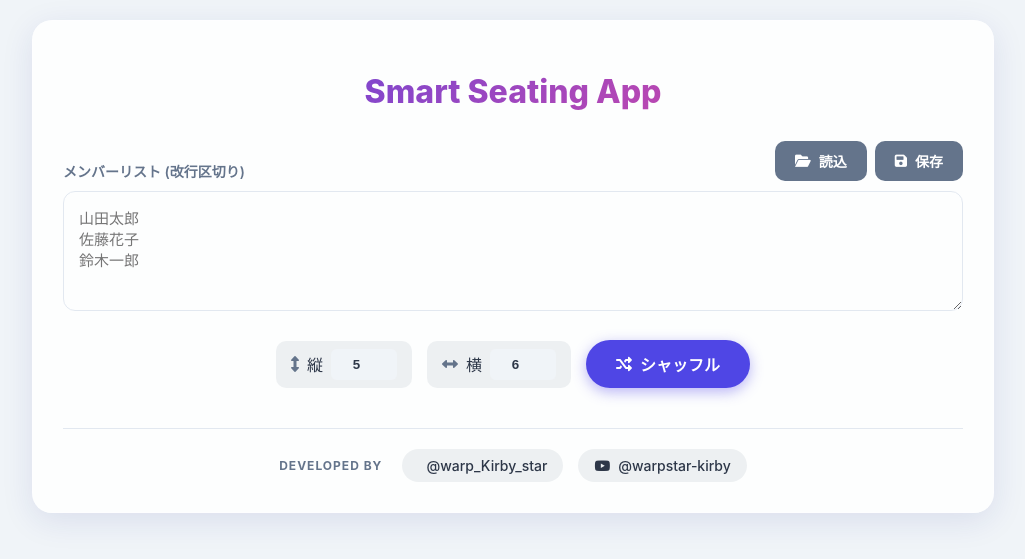
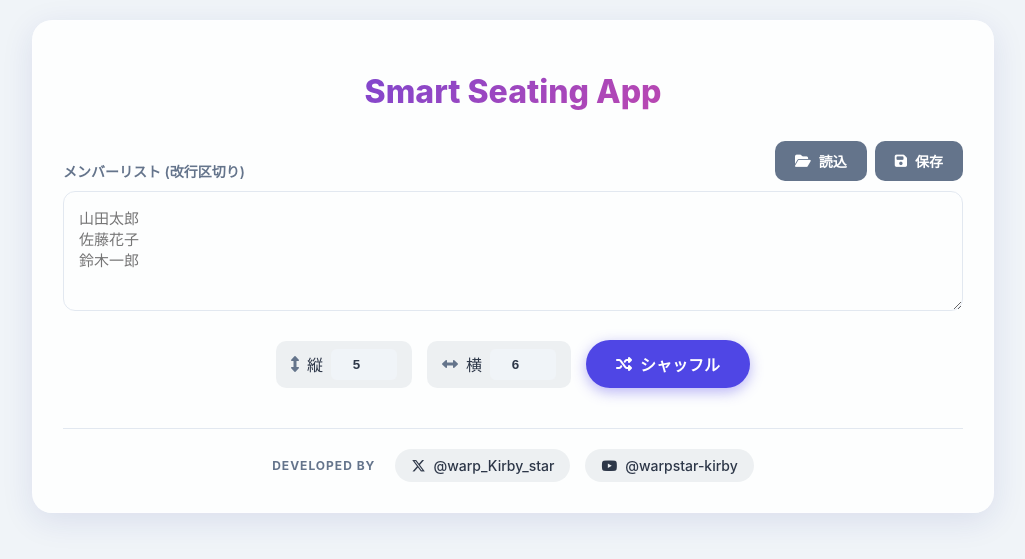
Before and after one commit to wpkb/aaasekigae, a Flask app: page / in a window 1280 px wide. Shown: the top 559 px of the page, without its empty margins (127-1152 px from the left). Run offline with Flask 3, Linux system fonts and the light colour scheme.

Commit message:
Update index.html

```diff
--- a/templates/index.html
+++ b/templates/index.html
@@ -5,7 +5,7 @@
     <meta name="viewport" content="width=device-width, initial-scale=1.0">
     <title>Smart Seating App | 席替えアプリ</title>
     <script src="https://cdnjs.cloudflare.com/ajax/libs/html2canvas/1.4.1/html2canvas.min.js"></script>
-    <link href="https://cdnjs.cloudflare.com/ajax/libs/font-awesome/6.0.0/css/all.min.css" rel="stylesheet">
+    <link href="https://cdnjs.cloudflare.com/ajax/libs/font-awesome/6.5.1/css/all.min.css" rel="stylesheet">
     <style>
         :root {
             --bg-color: #f0f4f8;
@@ -178,7 +178,7 @@
             <div class="dev-badge">Developed by</div>
             <div class="social-links">
                 <a href="https://x.com/warp_Kirby_star" target="_blank" class="social-link x">
-                    <i class="fab fa-x-twitter"></i> @warp_Kirby_star
+                    <i class="fa-brands fa-x-twitter"></i> @warp_Kirby_star
                 </a>
                 <a href="https://youtube.com/@warpstar-kirby" target="_blank" class="social-link youtube">
                     <i class="fab fa-youtube"></i> @warpstar-kirby
```
